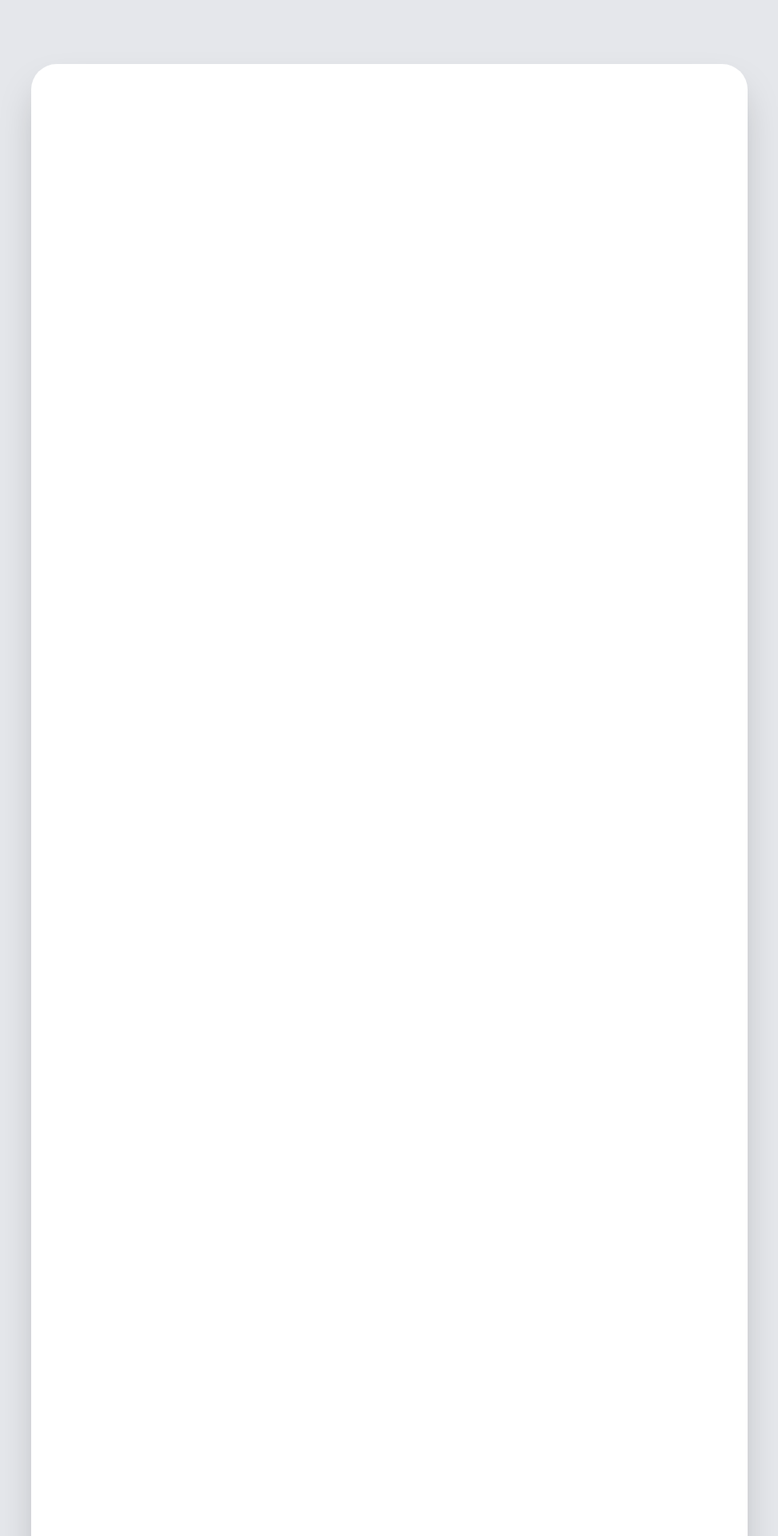
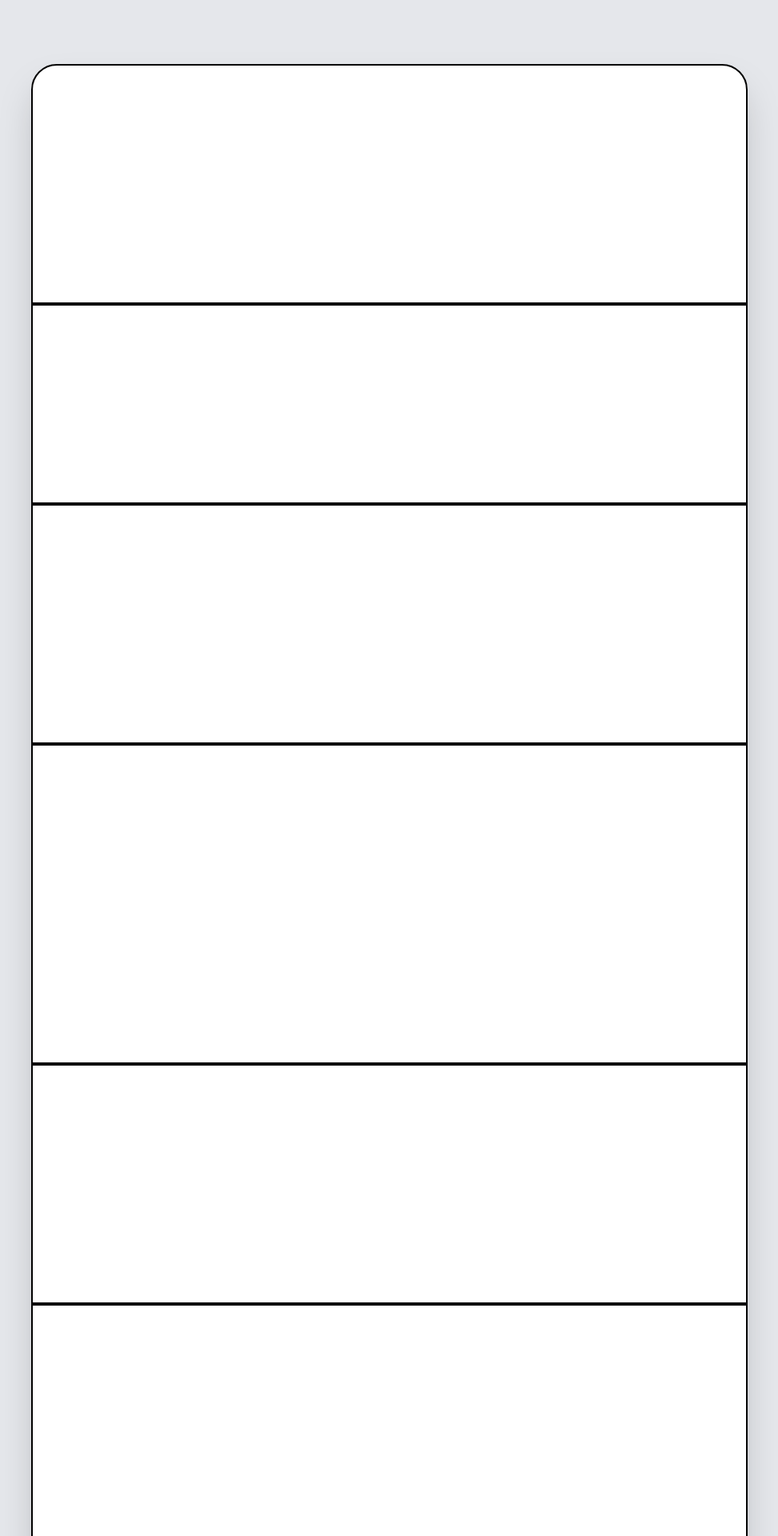
Before and after one commit to jc14-ai/Resume, a React (Vite) app: page / in a window 1280 px wide. Shown: the top 1920 px of the page at 80% size, without its empty margins (153-1126 px from the left). Built offline with nearby package versions, Linux system fonts and the light colour scheme.

Commit message:
Add: Resume outlines

```diff
--- a/src/components/Additional.tsx
+++ b/src/components/Additional.tsx
@@ -6,7 +6,7 @@ type ChildrenProps = {
 export function Additional({children}: ChildrenProps){
     return(
         <>
-        <div className=''>
+        <div className='flex flex-col items-start justify-start bg- w-full h-[310px] rounded-b-4xl border-2'>
             {children}
         </div>
         </>
--- a/src/components/Certification.tsx
+++ b/src/components/Certification.tsx
@@ -6,7 +6,7 @@ type ChildrenProps = {
 export function Certification({children}: ChildrenProps){
     return(
         <>
-        <div className=''>
+        <div className='flex flex-col items-start justify-start bg- w-full h-[300px] border-2'>
             {children}
         </div>
         </>
--- a/src/components/Education.tsx
+++ b/src/components/Education.tsx
@@ -6,7 +6,7 @@ type ChildrenProps = {
 export function Education({children}: ChildrenProps){
     return(
         <>
-        <div className=''>
+        <div className='flex flex-col items-start justify-start bg- w-full h-[300px] border-2'>
             {children}
         </div>
         </>
--- a/src/components/Header.tsx
+++ b/src/components/Header.tsx
@@ -6,7 +6,7 @@ type ChildrenProps = {
 export function Header({children}: ChildrenProps){
     return(
         <>
-        <div className=''>
+        <div className='flex flex-col items-start justify-start bg- w-full h-[300px] rounded-t-4xl border-2'>
             {children}
         </div>
         </>
--- a/src/components/Projects.tsx
+++ b/src/components/Projects.tsx
@@ -6,7 +6,7 @@ type ChildrenProps = {
 export function Projects({children}: ChildrenProps){
     return(
         <>
-        <div className=''>
+        <div className='flex flex-col items-start justify-start bg- w-full h-[400px] border-2'>
             {children}
         </div>
         </>
--- a/src/components/Summary.tsx
+++ b/src/components/Summary.tsx
@@ -6,7 +6,7 @@ type ChildrenProps = {
 export function Summary({children}: ChildrenProps){
     return(
         <>
-        <div className=''>
+        <div className='flex flex-col items-start justify-start bg- w-full h-[250px] border-2'>
             {children}
         </div>
         </>
--- a/src/components/TechSkills.tsx
+++ b/src/components/TechSkills.tsx
@@ -6,7 +6,7 @@ type ChildrenProps = {
 export function TechSkills({children}: ChildrenProps){
     return(
         <>
-        <div className=''>
+        <div className='flex flex-col items-start justify-start bg- w-full h-[300px] border-2'>
             {children}
         </div>
         </>
--- a/src/features/Resume.tsx
+++ b/src/features/Resume.tsx
@@ -7,7 +7,7 @@ type ChildrenProps = {
 export function Resume({children} : ChildrenProps){
     return(
         <>
-            <div className='flex flex-col justify-center items-center h-[2160px] w-[70%] bg-white m-20 rounded-4xl shadow-2xl'>
+            <div className='flex flex-col justify-start items-start h-[2160px] w-[70%] bg-white m-20 rounded-4xl shadow-2xl'>
                 {children}
             </div>
         </>
```
